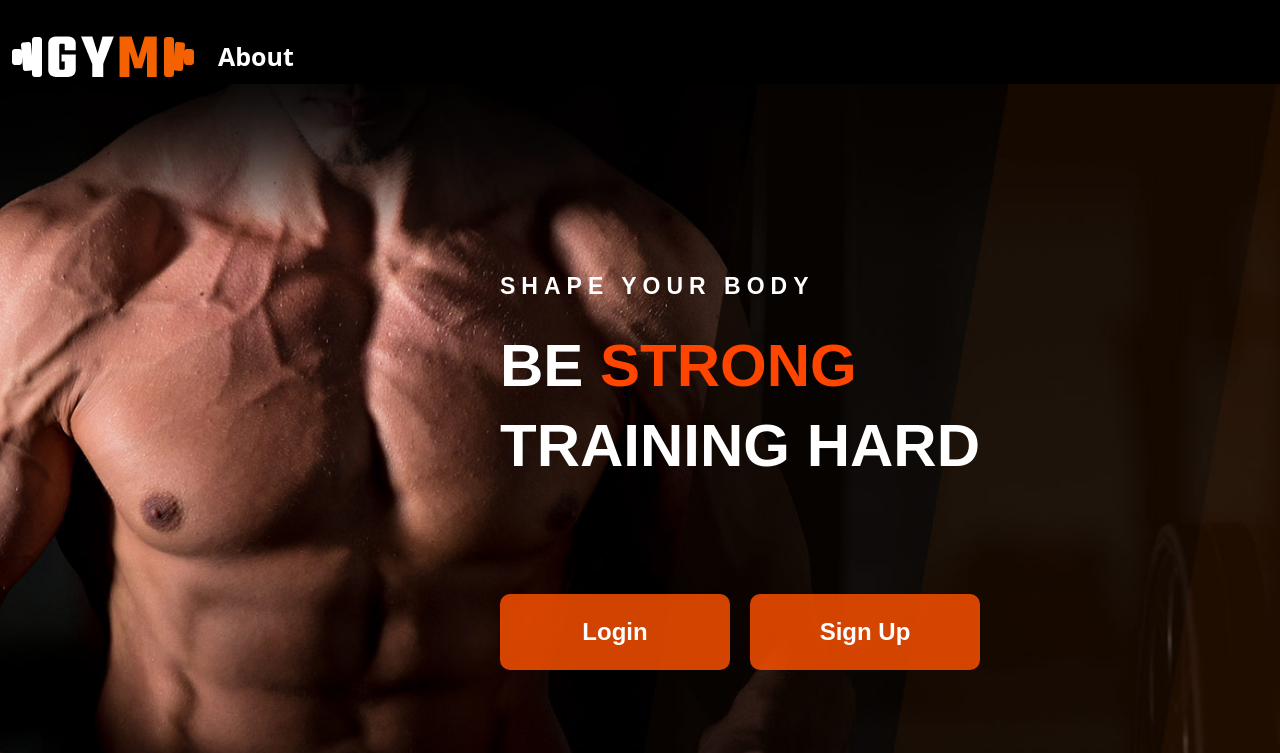
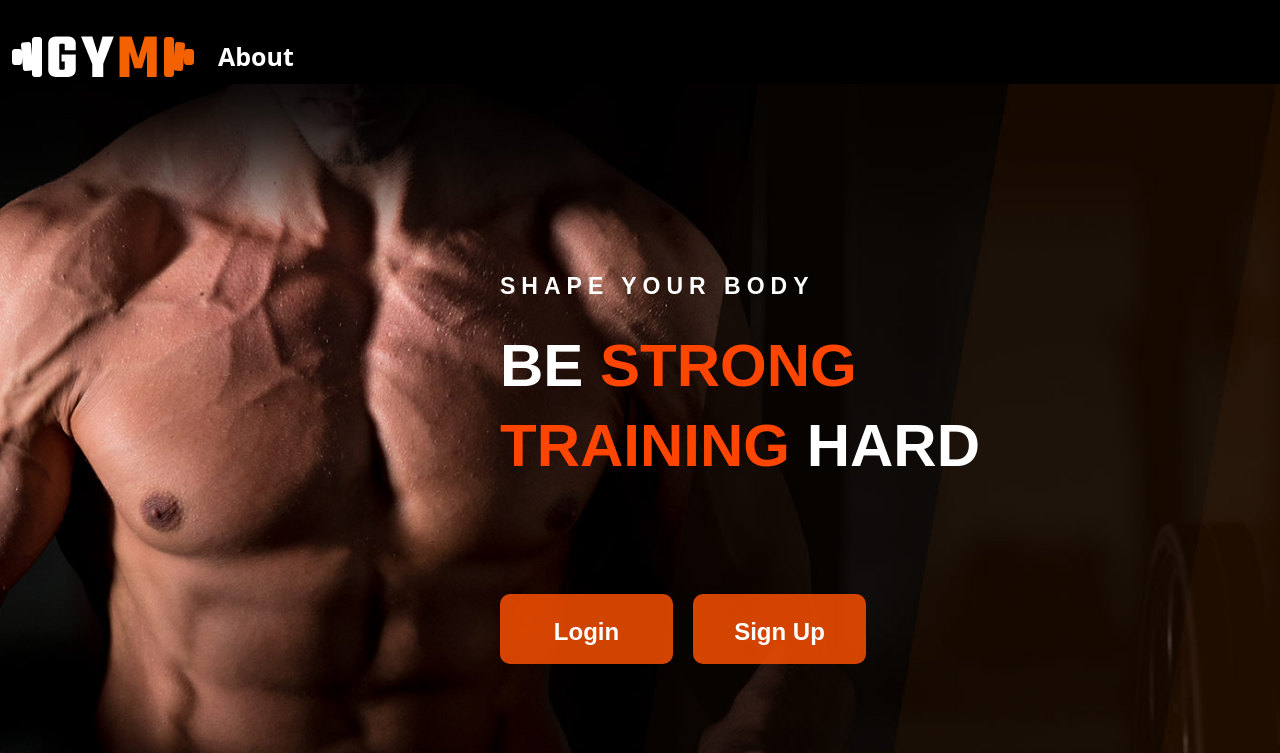
Before and after one commit to bcsf19a010/FYP, a React (Create React App) app in the folder frontend/: page / in a window 1280 px wide. Shown: the top 753 px of the page. Built offline with nearby package versions, Linux system fonts and the light colour scheme.

Commit message:
changes done

```diff
--- a/frontend/src/Components/Home/Home.css
+++ b/frontend/src/Components/Home/Home.css
@@ -63,7 +63,8 @@ span{
     text-decoration: none;
     text-align: center;
     transition: all 0.2s ease-in-out;
-    width: 200px;
+    width: 173px;
+    height: 70px;
   }
 
   .Button:hover {
@@ -76,10 +77,8 @@ span{
 
   .lgn{
     margin-right: 10px;
-    width: 230px;
   }
 
   .sg{
     margin-left: 10px;
-    width:230px;
   }
--- a/frontend/src/Components/Home/Home.js
+++ b/frontend/src/Components/Home/Home.js
@@ -9,7 +9,7 @@ export default function Home() {
         <div className="text">
           <span>Shape Your Body</span>
           <h1>
-            Be <font color="orangered">Strong</font> <br></br> Training Hard
+            Be <font color="orangered">Strong</font> <br></br> <font color="orangered">training</font> Hard
           </h1>
         </div>
         <div className="buttons">
--- a/frontend/src/Components/videoPlayer/video.css
+++ b/frontend/src/Components/videoPlayer/video.css
@@ -31,7 +31,7 @@
     position: relative;
 }
 .listItem::before {
-    background: #204099;
+    background:orangered;
     border-radius: 40px;
     box-shadow: 0 0 3px rgba(0,0,0,.4), 0 0 0 5px #f5f8fa, 5px 0 2px rgba(0,0,0,.6);
     color: #fff;
```
Also changed, not shown: 2 other files (tests, documents, lock files or other folders).
